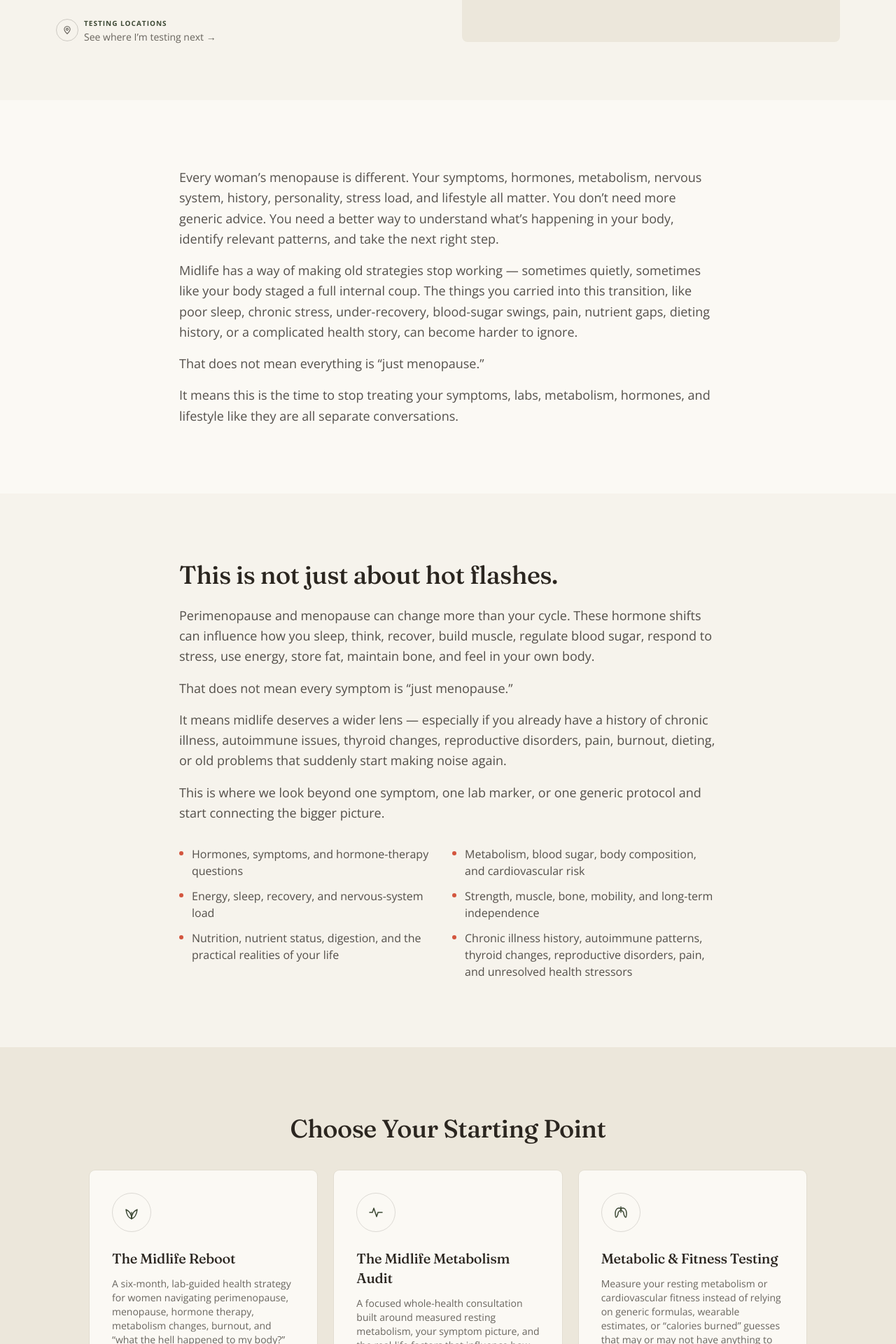
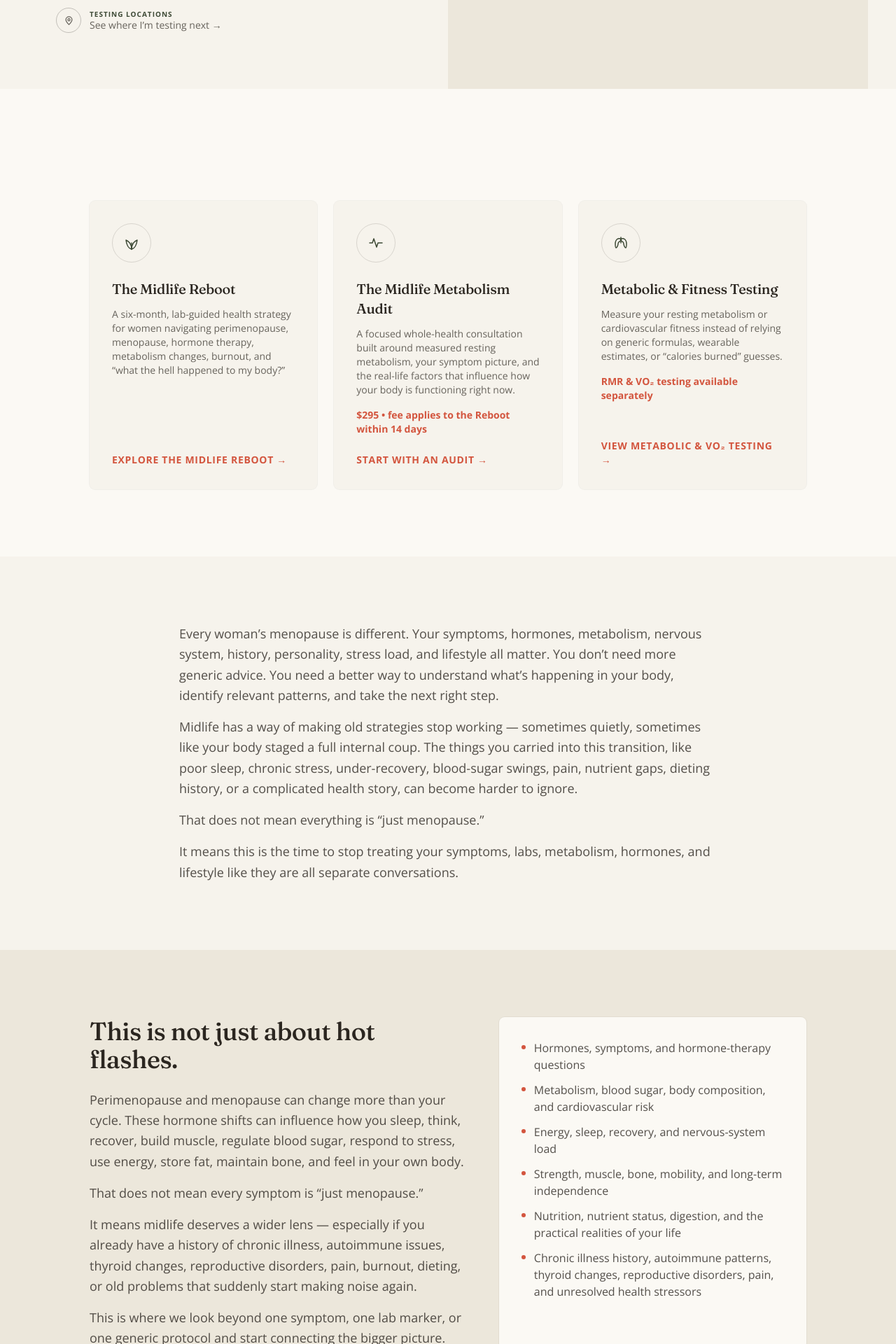
Before and after one commit to Lee-Payton/jessie-life, a Next.js app: page / in a window 1280 px wide. Shown: the part 780-2700 px from the top of the page at 70% size. Built offline with nearby package versions, Linux system fonts and the light colour scheme.

Commit message:
Rebuild homepage to match Jessie's mockup layout (large hero photo, cards after hero, About split w/ script accent + badge) while keeping all brief sections verbatim

```diff
--- a/app/page.tsx
+++ b/app/page.tsx
@@ -1,16 +1,16 @@
 import Link from 'next/link';
 import { Section, CtaButton, TopoSwirl } from '@/components/ui';
-import { LeafIcon, PulseIcon, LungsIcon, VanSketch } from '@/components/icons';
+import { LeafIcon, PulseIcon, LungsIcon, VanSketch, CircleBadge } from '@/components/icons';
 
 export default function HomePage() {
   return (
     <>
-      {/* Section 1 — Hero */}
+      {/* ===== HERO — large photo right, full verbatim copy left (mockup layout) ===== */}
       <section className="relative overflow-hidden bg-cream">
-        <div className="container-content grid items-center gap-10 py-16 md:grid-cols-2 md:py-20">
-          <div className="relative z-10">
+        <div className="mx-auto grid w-full max-w-content items-stretch gap-0 md:grid-cols-2">
+          <div className="relative z-10 flex flex-col justify-center px-6 py-14 md:py-20 md:pl-10 md:pr-12">
             <p className="eyebrow">For the woman who knows</p>
-            <h1 className="mt-4 font-display text-4xl md:text-5xl lg:text-[3.5rem]">
+            <h1 className="mt-4 font-display text-4xl md:text-5xl lg:text-[3.25rem]">
               Stop guessing what happened to your body.
             </h1>
             <p className="mt-6 max-w-xl font-body text-lg text-ink/75">
@@ -27,21 +27,22 @@ export default function HomePage() {
               <CtaButton href="/reboot">Explore the Midlife Reboot</CtaButton>
               <CtaButton href="/audit" variant="secondary">Start With a Midlife Metabolism Audit</CtaButton>
             </div>
-            <Link href="/locations" className="mt-8 inline-flex items-center gap-2 text-ink/70 transition-colors hover:text-terracotta">
-              <span className="flex h-8 w-8 items-center justify-center rounded-full border border-ink/20">
-                <svg width="14" height="14" viewBox="0 0 24 24" fill="none" stroke="currentColor" strokeWidth="2" aria-hidden><path d="M12 21s-7-6.5-7-11a7 7 0 0 1 14 0c0 4.5-7 11-7 11z"/><circle cx="12" cy="10" r="2.5"/></svg>
+            <Link href="/locations" className="mt-8 inline-flex items-center gap-3 text-ink/70 transition-colors hover:text-terracotta">
+              <span className="flex h-9 w-9 items-center justify-center rounded-full border border-ink/25">
+                <svg width="15" height="15" viewBox="0 0 24 24" fill="none" stroke="currentColor" strokeWidth="2" aria-hidden><path d="M12 21s-7-6.5-7-11a7 7 0 0 1 14 0c0 4.5-7 11-7 11z"/><circle cx="12" cy="10" r="2.5"/></svg>
               </span>
-              <span className="font-body text-sm">
+              <span className="font-body text-sm leading-tight">
                 <span className="block text-[10px] font-bold uppercase tracking-widest text-forest">Testing Locations</span>
-                See where I’m testing next →
+                See where I&rsquo;m testing next →
               </span>
             </Link>
           </div>
 
-          <div className="relative">
-            <TopoSwirl className="absolute -left-16 top-1/2 hidden h-64 w-64 -translate-y-1/2 text-forest/30 md:block" />
+          {/* Large photo panel with topo-swirl overlay bleeding from photo edge */}
+          <div className="relative min-h-[380px] md:min-h-full">
+            <TopoSwirl className="absolute -left-24 top-1/2 z-10 hidden h-72 w-72 -translate-y-1/2 text-forest/25 md:block" />
             {/* PHOTO DIRECTION: strong, current photo of Jessie — warm, direct, real (not stock) */}
-            <div className="relative flex aspect-[4/5] items-center justify-center overflow-hidden rounded-lg bg-cream-dark text-center font-body text-sm text-ink/40">
+            <div className="flex h-full min-h-[380px] items-center justify-center bg-cream-dark text-center font-body text-sm text-ink/40">
               Hero photo of Jessie
               <br />(warm, direct, real)
             </div>
@@ -49,8 +50,37 @@ export default function HomePage() {
         </div>
       </section>
 
-      {/* Section 2 — Every Woman's Menopause Is Different */}
-      <Section bg="creamLight">
+      {/* ===== 3 OFFER CARDS — directly after hero, mockup style ===== */}
+      <Section bg="creamLight" id="start" className="pt-12 md:pt-16">
+        <div className="mx-auto grid max-w-5xl gap-6 md:grid-cols-3">
+          <OfferCard
+            icon={<LeafIcon />}
+            title="The Midlife Reboot"
+            intro="A six-month, lab-guided health strategy for women navigating perimenopause, menopause, hormone therapy, metabolism changes, burnout, and “what the hell happened to my body?”"
+            cta="Explore the Midlife Reboot"
+            href="/reboot"
+          />
+          <OfferCard
+            icon={<PulseIcon />}
+            title="The Midlife Metabolism Audit"
+            intro="A focused whole-health consultation built around measured resting metabolism, your symptom picture, and the real-life factors that influence how your body is functioning right now."
+            price="$295 • fee applies to the Reboot within 14 days"
+            cta="Start With an Audit"
+            href="/audit"
+          />
+          <OfferCard
+            icon={<LungsIcon />}
+            title="Metabolic & Fitness Testing"
+            intro="Measure your resting metabolism or cardiovascular fitness instead of relying on generic formulas, wearable estimates, or “calories burned” guesses."
+            price="RMR & VO₂ testing available separately"
+            cta="View Metabolic & VO₂ Testing"
+            href="/metabolism"
+          />
+        </div>
+      </Section>
+
+      {/* ===== Every Woman's Menopause Is Different (verbatim) ===== */}
+      <Section>
         <div className="mx-auto max-w-3xl">
           <div className="space-y-4 font-body text-lg text-ink/80">
             <p>
@@ -75,9 +105,10 @@ export default function HomePage() {
         </div>
       </Section>
 
-      {/* Section 3 — What Midlife Can Affect */}
-      <Section>
-        <div className="mx-auto max-w-3xl">
+      {/* ===== What Midlife Can Affect (verbatim + bullets) ===== */}
+      <Section bg="creamDark">
+        <div className="mx-auto grid max-w-5xl gap-12 lg:grid-cols-[1.1fr_0.9fr]">
+          <div>
             <h2 className="text-3xl md:text-4xl">This is not just about hot flashes.</h2>
             <div className="mt-6 space-y-4 font-body text-lg text-ink/80">
               <p>
@@ -96,7 +127,8 @@ export default function HomePage() {
                 and start connecting the bigger picture.
               </p>
             </div>
-          <ul className="mt-8 grid gap-3 font-body text-ink/80 md:grid-cols-2">
+          </div>
+          <ul className="grid content-start gap-3 rounded-lg bg-cream-light p-8 font-body text-ink/80 ring-1 ring-ink/5">
             {[
               'Hormones, symptoms, and hormone-therapy questions',
               'Metabolism, blood sugar, body composition, and cardiovascular risk',
@@ -114,48 +146,50 @@ export default function HomePage() {
         </div>
       </Section>
 
-      {/* Section 4 — Choose Your Starting Point (3 cards) */}
-      <Section bg="creamDark" id="start">
-        <h2 className="mb-3 text-center text-3xl md:text-4xl">Choose Your Starting Point</h2>
-        <div className="mx-auto mt-10 grid max-w-5xl gap-6 md:grid-cols-3">
-          <StartCard
-            icon={<LeafIcon />}
-            title="The Midlife Reboot"
-            paras={[
-              'A six-month, lab-guided health strategy for women navigating perimenopause, menopause, hormone therapy, metabolism changes, burnout, and “what the hell happened to my body?”',
-              'For women who want the full picture, a personalized strategy, and the support to troubleshoot and adjust that strategy until it actually works in real life.',
-            ]}
-            cta="Explore the Midlife Reboot"
-            href="/reboot"
-          />
-          <StartCard
-            icon={<PulseIcon />}
-            title="The Midlife Metabolism Audit"
-            paras={[
-              'A focused whole-health consultation built around measured resting metabolism, your symptom picture, and the real-life factors that influence how your body is functioning right now.',
-              'For women who want clarity, context, and a practical next step without committing to six months of support.',
-            ]}
-            price="$295 • Apply the full fee to the Midlife Reboot when you enroll within 14 days"
-            cta="Start With an Audit"
-            href="/audit"
-          />
-          <StartCard
-            icon={<LungsIcon />}
-            title="Metabolic & Fitness Testing"
-            paras={[
-              'Measure your resting metabolism or cardiovascular fitness instead of relying on generic formulas, wearable estimates, or “calories burned” guesses that may or may not have anything to do with your actual body.',
-              'Standalone testing is available for women, athletes, gym members, and anyone who wants objective information about how their body uses energy and oxygen.',
-            ]}
-            price="RMR and VO₂ testing available separately or as part of select offers"
-            cta="View Metabolic & VO₂ Testing"
-            href="/metabolism"
-          />
+      {/* ===== About Jessie split — photo left, script accent, circle badge (mockup) ===== */}
+      <Section bg="creamLight">
+        <div className="mx-auto grid max-w-5xl items-center gap-12 md:grid-cols-2">
+          <div className="relative order-2 md:order-1">
+            <span className="absolute -left-5 top-1/2 hidden -translate-y-1/2 -rotate-90 whitespace-nowrap font-script text-2xl text-terracotta/80 lg:block">
+              been there, figured it out
+            </span>
+            {/* PHOTO DIRECTION: personal image communicating expertise + adventurous life */}
+            <div className="flex aspect-[4/3] items-center justify-center overflow-hidden rounded-lg bg-cream-dark text-center font-body text-sm text-ink/40">
+              Personal image of Jessie
+            </div>
+          </div>
+          <div className="order-1 md:order-2">
+            <p className="eyebrow">Hi, I&rsquo;m Jessie</p>
+            <div className="mt-4 space-y-4 font-body text-lg text-ink/80">
+              <p>
+                I became a functional health practitioner after years of living inside a body
+                that did not follow the easy instructions.
+              </p>
+              <p>
+                Chronic pain, complex hormone changes, endometriosis, autoimmune patterns, and a
+                long history of trying to make sense of fragmented healthcare gave me a very
+                personal education in how confusing women&rsquo;s health can feel — especially
+                when your labs, symptoms, and lived experience are not being looked at together.
+              </p>
+              <p>That is why my work is built around both evidence and real life.</p>
+              <p>
+                The science matters. So does the person who has to live with the plan. My job is
+                to help you understand the information, connect the patterns, and decide what is
+                actually worth doing next — without turning your life into a full-time wellness
+                project.
+              </p>
+            </div>
+            <div className="mt-8 flex items-center gap-6">
+              <CtaButton href="/about" variant="forest">Read My Story</CtaButton>
+              <CircleBadge className="hidden h-24 w-24 text-forest/70 sm:block" />
+            </div>
+          </div>
         </div>
       </Section>
 
-      {/* Section 5 — Resource Lab */}
+      {/* ===== Resource Lab (verbatim) ===== */}
       <Section>
-        <div className="mx-auto max-w-3xl">
+        <div className="mx-auto max-w-3xl text-center">
           <h2 className="text-3xl md:text-4xl">
             Complicated science. Useful explanations. No 47-tab spiral required.
           </h2>
@@ -181,61 +215,22 @@ export default function HomePage() {
         </div>
       </Section>
 
-      {/* Section 6 — About Jessie (split with photo + script accent) */}
-      <Section bg="creamLight">
-        <div className="mx-auto grid max-w-5xl items-center gap-12 md:grid-cols-2">
-          <div className="relative order-2 md:order-1">
-            <span className="absolute -left-6 top-1/2 hidden -translate-y-1/2 -rotate-90 font-script text-2xl text-terracotta/80 lg:block">
-              been there, figured it out
-            </span>
-            {/* PHOTO DIRECTION: personal image communicating expertise + adventurous life */}
-            <div className="flex aspect-[4/3] items-center justify-center overflow-hidden rounded-lg bg-cream-dark text-center font-body text-sm text-ink/40">
-              Personal image of Jessie
-            </div>
-          </div>
-          <div className="order-1 md:order-2">
-            <div className="space-y-4 font-body text-lg text-ink/80">
-              <p>
-                I became a functional health practitioner after years of living inside a body
-                that did not follow the easy instructions.
-              </p>
-              <p>
-                Chronic pain, complex hormone changes, endometriosis, autoimmune patterns, and a
-                long history of trying to make sense of fragmented healthcare gave me a very
-                personal education in how confusing women&rsquo;s health can feel — especially
-                when your labs, symptoms, and lived experience are not being looked at together.
-              </p>
-              <p>That is why my work is built around both evidence and real life.</p>
-              <p>
-                The science matters. So does the person who has to live with the plan. My job is
-                to help you understand the information, connect the patterns, and decide what is
-                actually worth doing next — without turning your life into a full-time wellness
-                project.
-              </p>
-            </div>
-            <div className="mt-8">
-              <CtaButton href="/about" variant="forest">Read My Story</CtaButton>
-            </div>
-          </div>
-        </div>
-      </Section>
-
-      {/* "I bring the lab to you" band (echoes mockup, links to testing) */}
+      {/* ===== "I bring the lab to you" band with van sketch (mockup) ===== */}
       <section className="bg-sand">
         <div className="container-content grid items-center gap-6 py-12 md:grid-cols-[auto_1fr_auto]">
           <VanSketch className="hidden h-20 w-40 text-ink/60 md:block" />
           <div>
             <h2 className="text-2xl md:text-3xl">I bring the lab to you.</h2>
-            <p className="mt-2 font-body text-ink/75">
+            <p className="mt-2 max-w-xl font-body text-ink/75">
               Metabolism + VO₂ testing is offered through scheduled locations, pop-ups, and
-              partner events. See where I’m testing next and book a test in a city near you.
+              partner events. See where I&rsquo;m testing next and book a test in a city near you.
             </p>
           </div>
           <CtaButton href="/locations" variant="secondary">View Testing Locations</CtaButton>
         </div>
       </section>
 
-      {/* Section 7 — Final Call to Action */}
+      {/* ===== Final CTA (verbatim) ===== */}
       <Section bg="forest" className="text-center">
         <div className="mx-auto max-w-3xl">
           <h2 className="text-3xl text-white md:text-4xl">
@@ -261,32 +256,28 @@ export default function HomePage() {
   );
 }
 
-function StartCard({
+function OfferCard({
   icon,
   title,
-  paras,
+  intro,
   price,
   cta,
   href,
 }: {
   icon: React.ReactNode;
   title: string;
-  paras: string[];
+  intro: string;
   price?: string;
   cta: string;
   href: string;
 }) {
   return (
-    <div className="flex flex-col rounded-lg bg-cream-light p-8 ring-1 ring-ink/5">
+    <div className="flex flex-col rounded-lg bg-cream p-8 ring-1 ring-ink/5">
       <span className="flex h-14 w-14 items-center justify-center rounded-full border border-ink/15 text-forest">
         {icon}
       </span>
       <h3 className="mt-6 font-display text-xl">{title}</h3>
-      {paras.map((p, i) => (
-        <p key={i} className="mt-3 font-body text-sm text-ink/70">
-          {p}
-        </p>
-      ))}
+      <p className="mt-3 font-body text-sm text-ink/70">{intro}</p>
       {price && <p className="mt-4 font-body text-sm font-bold text-terracotta">{price}</p>}
       <div className="mt-6 flex-1" />
       <Link href={href} className="link-arrow">
```
Also changed, not shown: components/icons.tsx (+20 -0 lines). Lines whose indentation alone changed are shown as unchanged.
